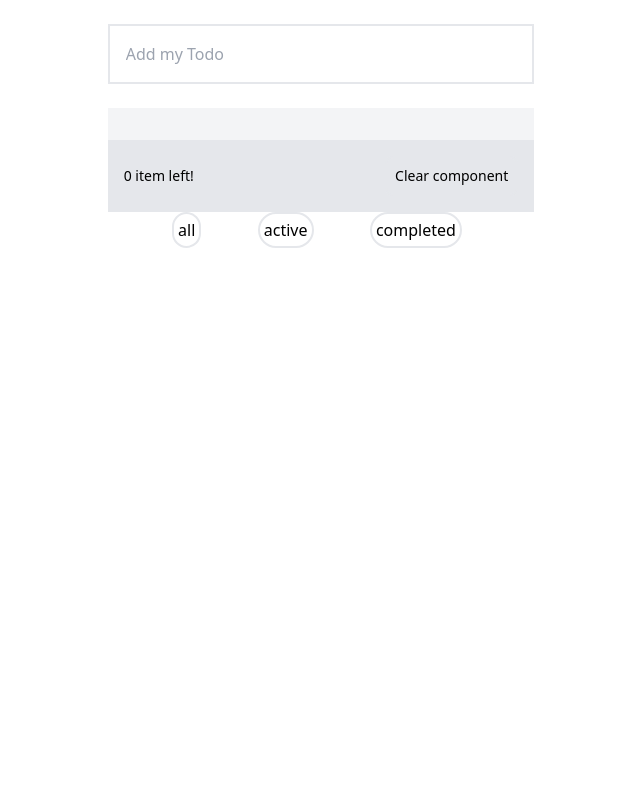
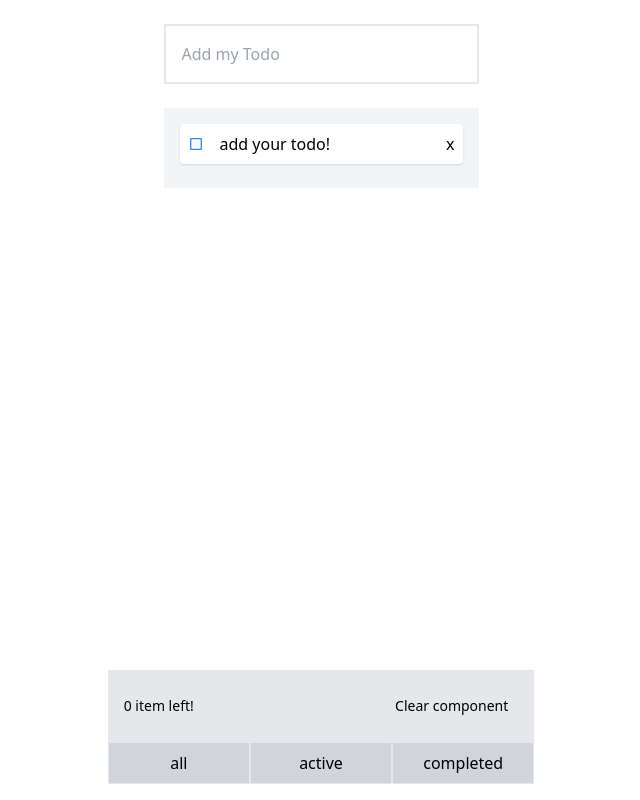
Before and after one commit to yeomdogyeong/Todo_myself, a React (Create React App) app in the folder todo_myself/: page / in a window 1280 px wide. Shown: the whole page, without its empty margins (319-959 px from the left). Built offline with nearby package versions, Linux system fonts and the light colour scheme.

Commit message:
[style]전체적인 layout 변경

```diff
--- a/todo_myself/src/components/FilteredButton/Buttons.tsx
+++ b/todo_myself/src/components/FilteredButton/Buttons.tsx
@@ -9,7 +9,7 @@ export const Buttons: React.FC<FilteredButtonType> = ({ onDo, buttonName }) => {
     <>
       <button
         onClick={onDo}
-        className="mr-2 p-1 border-2 rounded-full hover:bg-gray-200 active:scale-95 transform transition"
+        className=" p-2 border w-full hover:text-white active:scale-95 transform transition"
       >
         {buttonName}
       </button>
--- a/todo_myself/src/components/TodoComponent.tsx
+++ b/todo_myself/src/components/TodoComponent.tsx
@@ -24,17 +24,18 @@ export const TodoComponent = () => {
   };
 
   return (
-    <div className="w-1/3 flex flex-col justify-center items-center">
-      <Input onAddText={addTodo} />
-      <div className="w-full flex flex-col items-center justify-center">
+    <div className="w-1/3 flex flex-col justify-between items-center h-screen">
+      <div className="flex flex-col justify-between items-center">
+        <Input onAddText={addTodo} />
         <TodoList
           todos={filterTodo || todo}
           onCheck={checkTodo}
           onDelete={deleteTodo}
         />
+      </div>
+      <div className="w-full flex flex-col items-center justify-center">
         <TodoFooter onDo={clearTodo} items={todo} />
-
-        <div className="relative flex justify-evenly items-evenly flex-row w-full px-4">
+        <div className="bg-gray-300 flex justify-evenly items-evenly w-full mb-4">
           <Buttons onDo={handleAllButton} buttonName="all" />
           <Buttons onDo={handleActiveButton} buttonName="active" />
           <Buttons onDo={handleCompletedButton} buttonName="completed" />
--- a/todo_myself/src/components/TodoFooter.tsx
+++ b/todo_myself/src/components/TodoFooter.tsx
@@ -8,11 +8,14 @@ export interface DeleteType {
 
 export const TodoFooter: React.FC<DeleteType> = ({ onDo, items }) => {
   return (
-    <div className="flex justify-between items-center w-full p-4 text-sm bg-gray-200">
+    <div className="flex justify-between items-center w-full p-4 text-sm bg-gray-200 ">
       <span className="">
         {items.filter((item) => item.completed === false).length} item left!
       </span>
-      <button className="border-2 p-2 rounded-lg" onClick={onDo}>
+      <button
+        className="border-2 p-2 rounded-lg transition-all duration-200 ease-in-out hover:text-gray-500"
+        onClick={onDo}
+      >
         Clear component
       </button>
     </div>
--- a/todo_myself/src/components/TodoList.tsx
+++ b/todo_myself/src/components/TodoList.tsx
@@ -16,23 +16,32 @@ export const TodoList: React.FC<TodoListType> = ({
 }) => {
   return (
     <div className="w-full flex flex-col items-start justify-center p-4 bg-gray-100">
-      {todos.map((todo, idx) => (
+      {todos.length === 0 ? (
+        <div className="flex justify-between items-center w-full mb-2 p-2 bg-white rounded shadow">
+          <div className="flex justify-evenly items-center ">
+            <MdOutlineCheckBoxOutlineBlank className="mr-4 cursor-pointer text-blue-500" />
+            add your todo!
+          </div>
+          <button>x</button>
+        </div>
+      ) : (
+        todos.map((todo, idx) => (
           <div
             key={todo.id}
             onClick={() => onCheck(idx)}
             className="flex justify-between items-center w-full mb-2 p-2 bg-white rounded shadow"
           >
-          <div className="flex items-center">
+            <div className="flex justify-evenly items-center ">
               {todo.completed === false ? (
                 <>
-                <MdOutlineCheckBoxOutlineBlank className="mr-2 cursor-pointer text-blue-500" />
+                  <MdOutlineCheckBoxOutlineBlank className="mr-4 cursor-pointer text-blue-500" />
                   <div key={todo.id} className="text-gray-700">
                     {todo.text}
                   </div>
                 </>
               ) : (
                 <>
-                <MdOutlineCheckBox className="mr-2 cursor-pointer text-blue-500" />
+                  <MdOutlineCheckBox className="mr-4 cursor-pointer text-blue-500" />
                   <div key={todo.id} className="line-through text-gray-500">
                     {todo.text}
                   </div>
@@ -47,12 +56,13 @@ export const TodoList: React.FC<TodoListType> = ({
                 e.stopPropagation();
                 onDelete(todo.id);
               }}
-            className="flex items-center justify-center w-1/3 h-5 opacity-0 hover:opacity-100 hover:text-red-500 transition duration-200"
+              className="mr-2 flex items-center justify-center opacity-0 hover:opacity-100 hover:text-red-500 transition duration-200"
             >
               x
             </button>
           </div>
-      ))}
+        ))
+      )}
     </div>
   );
 };
```
Lines whose indentation alone changed are shown as unchanged.
